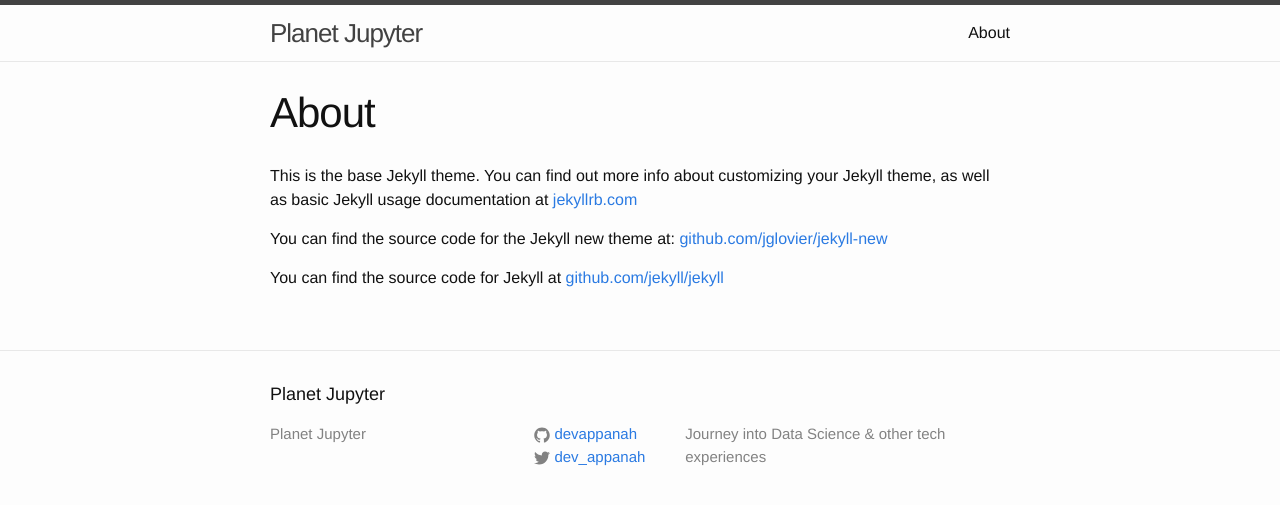
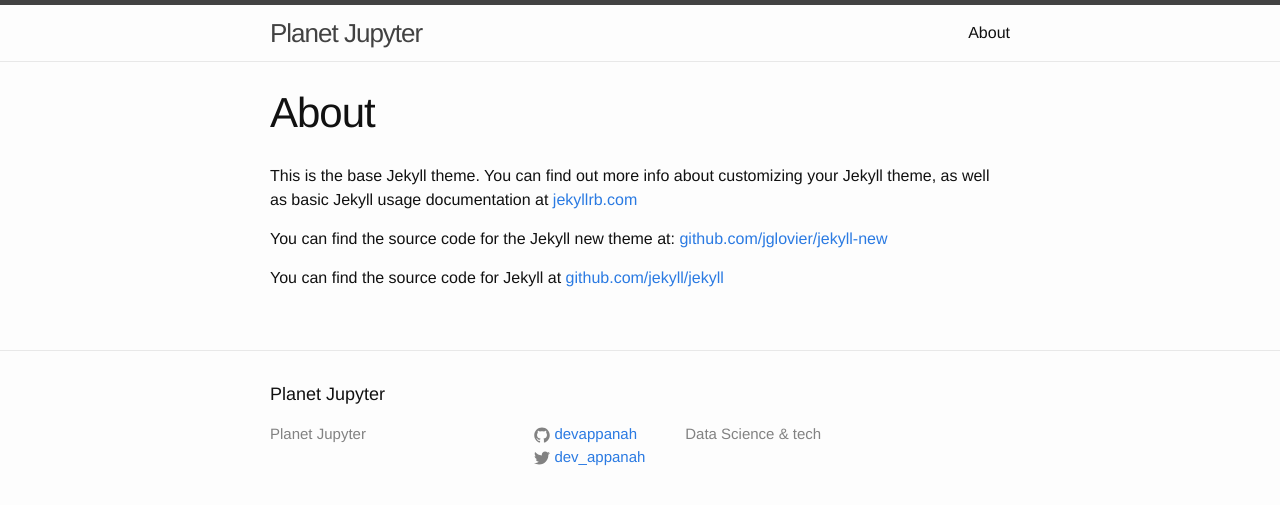
Before and after one commit to devappanah/d8h.github.io, a Jekyll site: the page built from about.md, in a window 1280 px wide. Shown: the top 505 px of the page. Built offline with Jekyll 4.4.1, drawn with Linux system fonts in a browser that asks for light colours.

Commit message:
Updated description

```diff
--- a/_config.yml
+++ b/_config.yml
@@ -1,7 +1,7 @@
 # Site settings
 title: Planet Jupyter
 # email: dev@appanah.org
-description: Journey into Data Science & other tech experiences
+description: Data Science & tech
 baseurl: "" # the subpath of your site, e.g. /blog/
 url: "http://yourdomain.com" # the base hostname & protocol for your site
 twitter_username: dev_appanah
```
